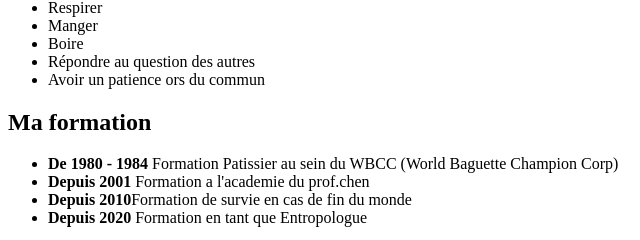
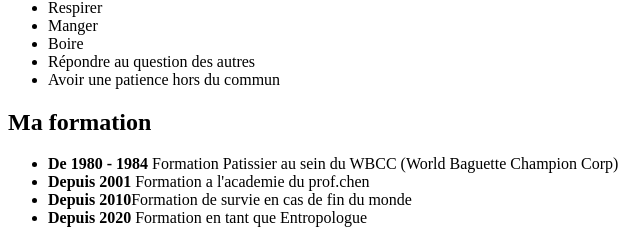
Before and after one commit to divtec-cejef/cv-01-html-N4gich4t, a plain HTML site: page index.html in a window 1280 px wide. Shown: the part 515-755 px from the top of the page, 0-640 px from the left. Drawn offline with Linux system fonts and the light colour scheme.

Commit message:
Modification texte

```diff
--- a/index.html
+++ b/index.html
@@ -30,7 +30,7 @@
                           <li>Manger</li>
                           <li>Boire</li>
                           <li>Répondre au question des autres</li>
-                          <li>Avoir un patience ors du commun</li>
+                          <li>Avoir une patience hors du commun</li>
                       </ul>
                   </section>
                   <section>
```
